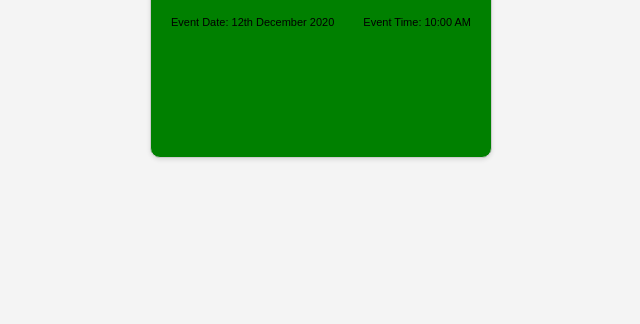
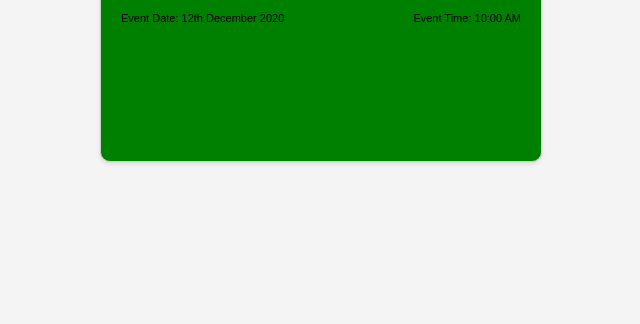
Before and after one commit to sasankaweera123/EventTicketGenerator, a plain HTML site: page index.html in a window 1280 px wide. Shown: the part 476-800 px from the top of the page, without its empty margins (319-959 px from the left). Drawn offline with Linux system fonts and the light colour scheme.

Commit message:
minor update

```diff
--- a/main.css
+++ b/main.css
@@ -37,8 +37,8 @@ input[type="text"], input[type="file"], button {
 
 
 .ticketContainer .card {
-    width: 300px;
-    height: 200px;
+    width: 25rem;
+    height: 13rem;
     border: 1px solid #ccc;
     border-radius: 10px;
     box-shadow: 0 2px 4px rgba(0, 0, 0, 0.1);
--- a/main.js
+++ b/main.js
@@ -33,7 +33,7 @@ function generateTicket() {
 }
 
 function downloadTicket() {
-    var ticketContainer = document.getElementById('ticketContainer');
+    var ticketContainer = document.getElementById('card');
     html2canvas(ticketContainer, {
         onrendered: function(canvas) {
             var ticketDataURL = canvas.toDataURL('image/png');
```
